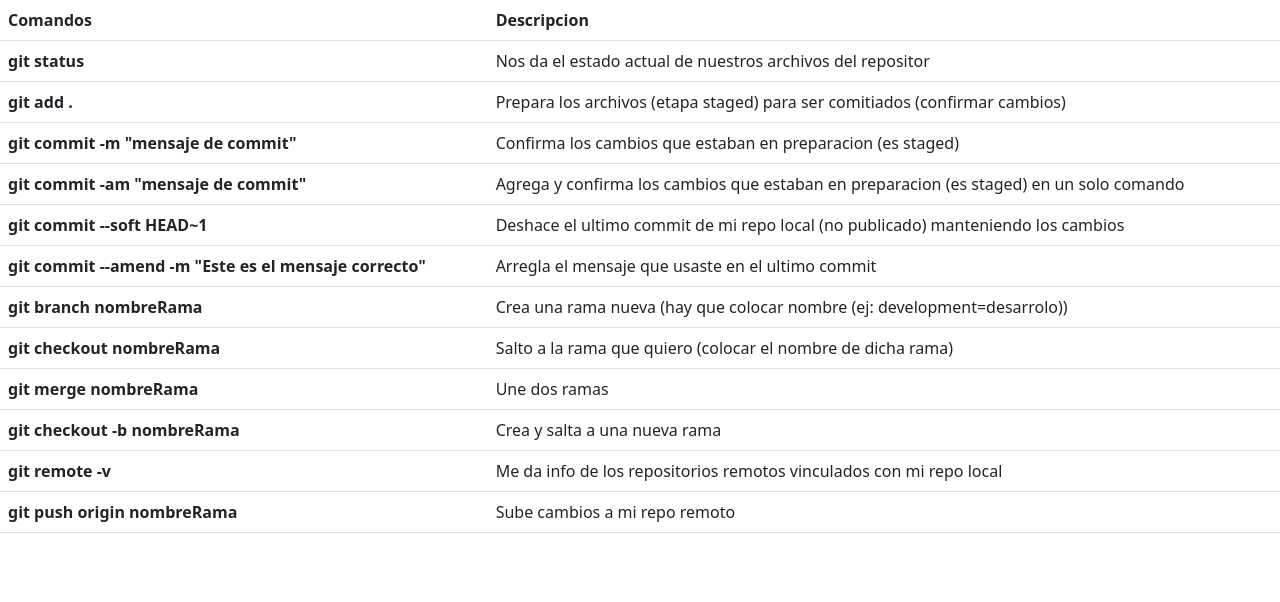
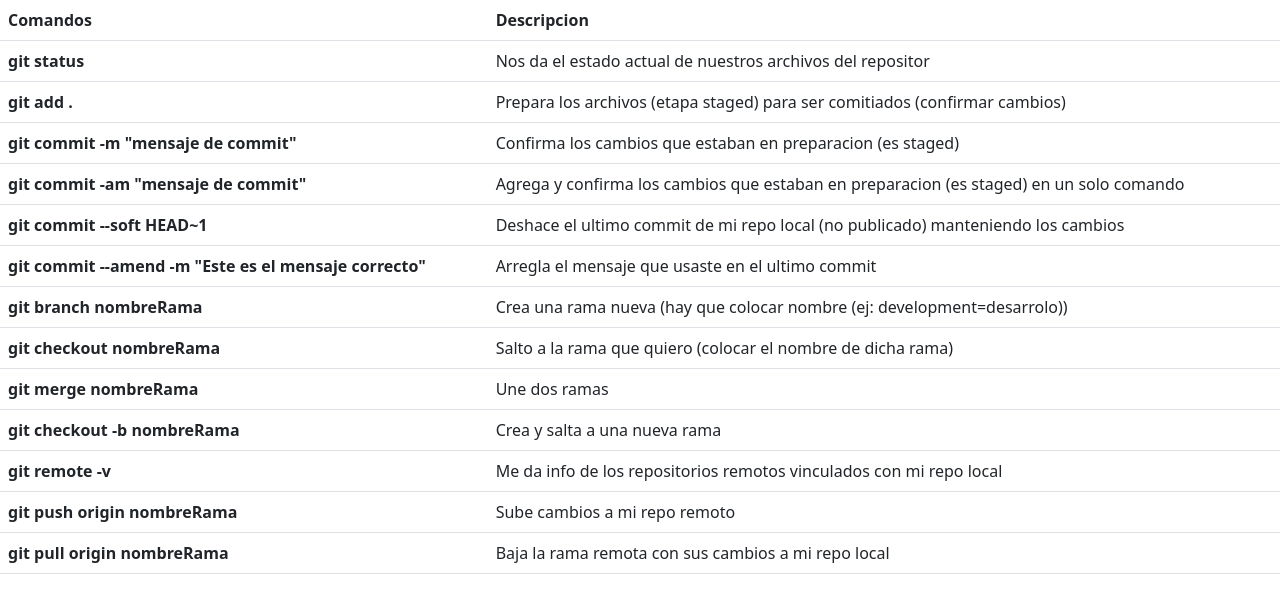
Before and after one commit to cea1986/practicaGit661, a plain HTML site: page index.html in a window 1280 px wide. Drawn offline with nearby package versions, Linux system fonts and the light colour scheme.

Commit message:
add new command gt pull

```diff
--- a/index.html
+++ b/index.html
@@ -89,6 +89,10 @@
             <th scope="row">git push origin nombreRama</th>
             <td>Sube cambios a mi repo remoto</td>
           </tr>
+          <tr>
+            <th scope="row">git pull origin nombreRama</th>
+            <td>Baja la rama remota con sus cambios a mi repo local</td>
+          </tr>
         </tbody>
       </table>
     </main>
```
